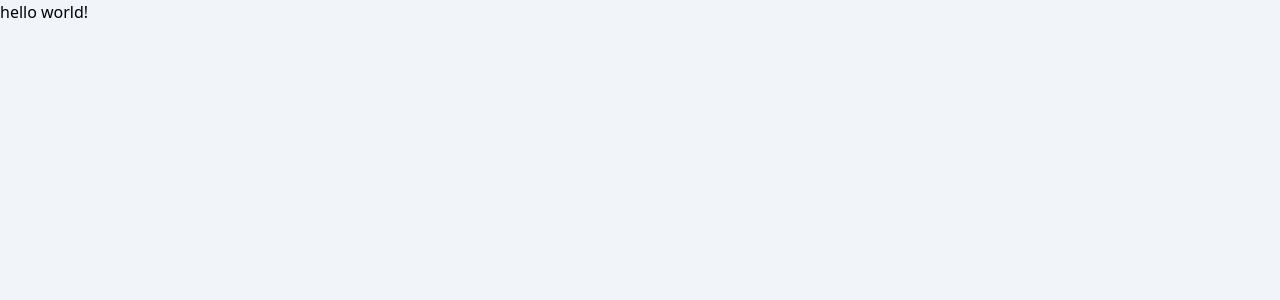
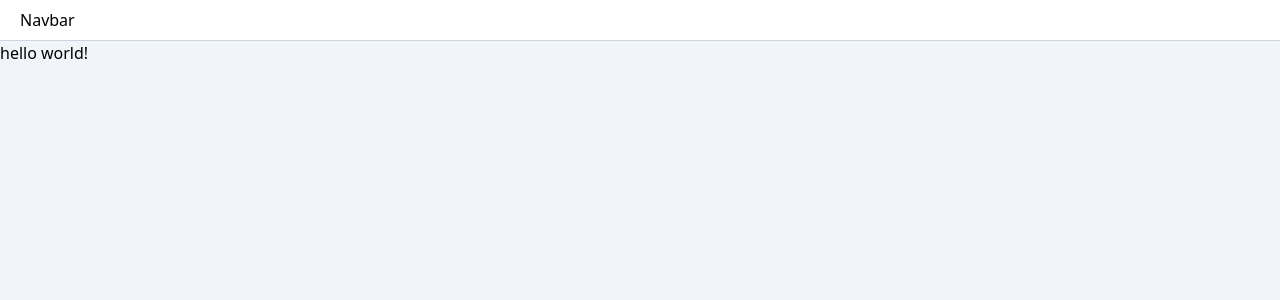
Before and after one commit to dchyii/hyxhw, a React (Vite) app: page / in a window 1280 px wide. Shown: the top 300 px of the page. Built offline with nearby package versions, Linux system fonts and the light colour scheme.

Commit message:
created navbar component

```diff
--- a/src/App.jsx
+++ b/src/App.jsx
@@ -1,11 +1,9 @@
-import { useState } from "react";
-import "./App.css";
+import Navbar from "./components/Navbar";
 
 function App() {
-  const [count, setCount] = useState(0);
-
   return (
     <div className="App bg-slate-100 w-screen h-screen">
+      <Navbar />
       <h1>hello world!</h1>
     </div>
   );
--- /dev/null
+++ b/src/components/Navbar.jsx
@@ -0,0 +1,13 @@
+import React from "react";
+
+const Navbar = () => {
+  return (
+    <div>
+      <div className="w-screen bg-white border-b border-slate-300 px-5 py-2">
+        Navbar
+      </div>
+    </div>
+  );
+};
+
+export default Navbar;
```
